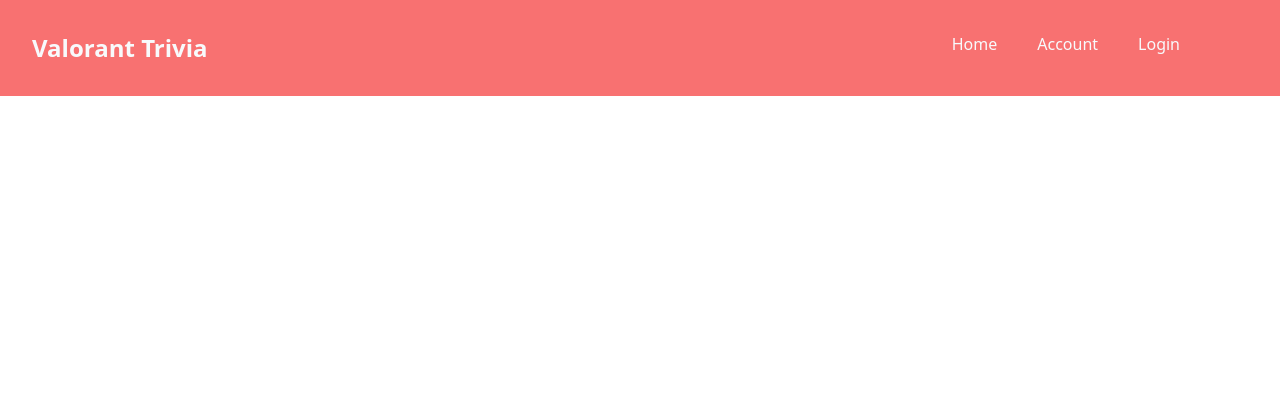
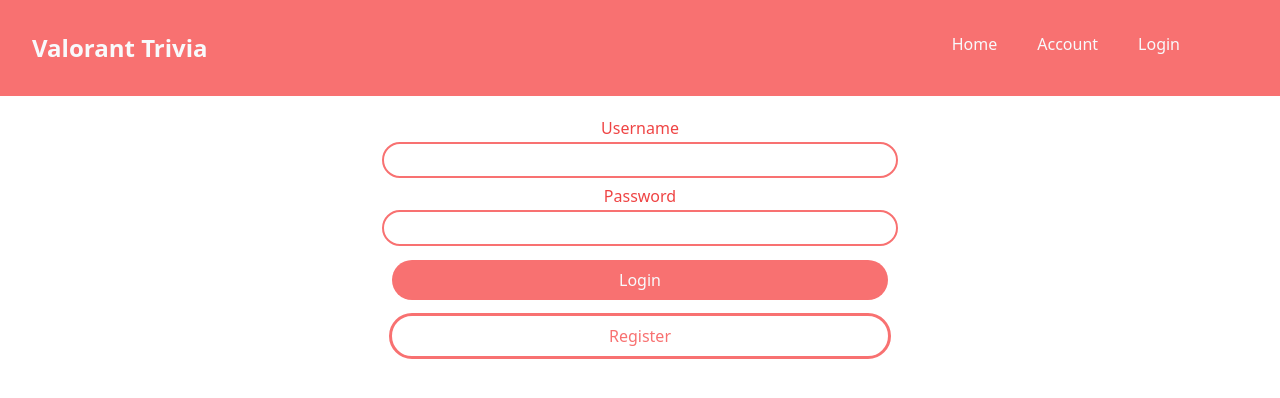
Before and after one commit to seanmckee/Valorant-Trivia, a React (Vite) app in the folder client/: page /login in a window 1280 px wide. Shown: the top 398 px of the page. Built offline with nearby package versions, Linux system fonts and the light colour scheme.

Commit message:
login page created (front end only)

```diff
--- a/client/src/App.jsx
+++ b/client/src/App.jsx
@@ -5,7 +5,7 @@
 
 function App() {
   return (
-    <div className="App">
+    <div className="">
       <Router>
         <Navbar />
         <Routes>
--- a/client/src/assets/pages/Login.jsx
+++ b/client/src/assets/pages/Login.jsx
@@ -1,10 +1,42 @@
 import React from "react";
+import { Link } from "react-router-dom";
 
 const Login = () => {
   return (
-    <div className="m-2">
-      <form>
-        <input type="text" />
+    <div className="m-auto">
+      <form className="flex flex-col w-[40%] text-center m-auto my-5">
+        <label className="text-red-500 mb-1" htmlFor="name">
+          Username
+        </label>
+        <input
+          className="rounded-full outline outline-red-400 outline-2 text-center py-1 mb-2"
+          type="text"
+          id="name"
+          name="name"
+        />
+
+        <label className="text-red-500 mb-1" htmlFor="password">
+          Password
+        </label>
+        <input
+          className="rounded-full outline outline-red-400 outline-2 text-center py-1 mb-2"
+          type="text"
+          id="password"
+          name="password"
+        />
+
+        <button
+          className="p-2 bg-red-400 text-slate-50 m-2 rounded-full"
+          type="submit"
+        >
+          Login
+        </button>
+        <Link
+          className="p-2 text-red-400 text-center m-2 rounded-full outline outline-red-400 outline-3 hover:bg-red-200"
+          to="/Register"
+        >
+          Register
+        </Link>
       </form>
     </div>
   );
```
